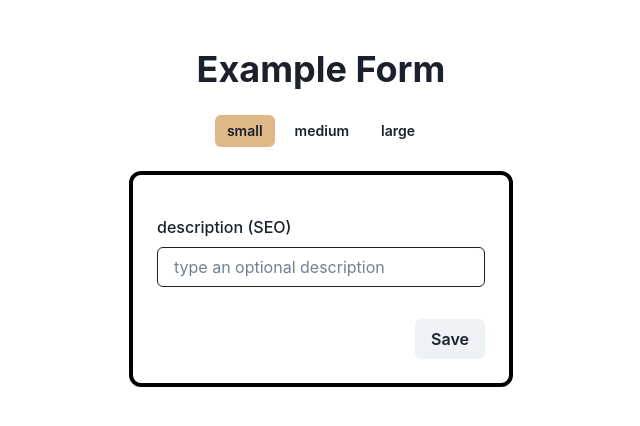
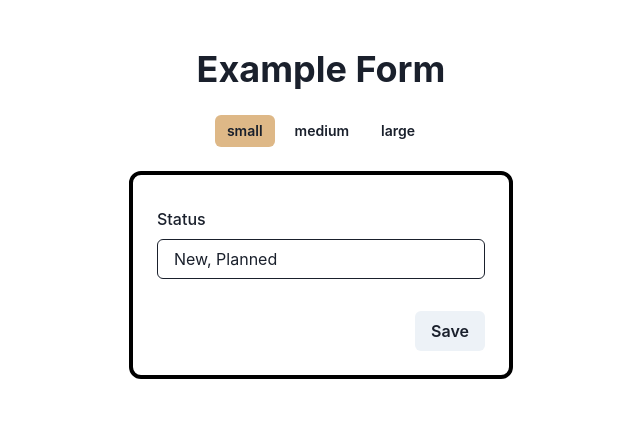
Before and after one commit to juancarloselorriaga/react-formatge, a React (Vite) app: page / in a window 1280 px wide. Shown: the top 426 px of the page, without its empty margins (319-959 px from the left). Built offline with nearby package versions, Linux system fonts and the light colour scheme.

Commit message:
dev: Updates DevForm.tsx

```diff
--- a/src/forms/DevForm.tsx
+++ b/src/forms/DevForm.tsx
@@ -2,10 +2,11 @@ import { StackProps } from '@chakra-ui/react'
 import { FormFieldType, OnFormSubmit } from '../types'
 import React, { FC } from 'react'
 import FormWrapper from '../_layout/FormWrapper'
-import { formValidationRgx } from '../helpers/rgx'
+import MultipleOptionSelectionComponent from '../_components/OptionSelection/MultipleOptionSelectionComponent'
+import { IOption } from '../_components/OptionSelection/OptionSelection'
 
 export type DevFormFields = {
-  description: string
+  selected: IOption[]
 }
 
 interface DevFormComponentProps extends StackProps {
@@ -18,33 +19,45 @@ interface DevFormComponentProps extends StackProps {
 const DevFormComponent: FC<DevFormComponentProps> = ( { data, buttonLabel, onFormSubmit, ...props } ) => {
 
   const inputFields: FormFieldType<DevFormFields>[] = [
-{
-      name: 'description',
-      componentType: 'input',
-      label: 'description (SEO)',
-      placeholder: 'type an optional description',
-      initialValue: '',
+    {
+      name: 'selected',
+      componentType: 'component',
+      label: 'Status',
+      initialValue: [ { label: 'New', value: 'NEW' }, { label: 'Planned', value: 'PLANNED' } ],
       validation: {
         required: false,
-        validator: {
-          regEx: formValidationRgx.limitChars( 0, 10 ),
-          error: 'The character limit is 250'
-        }
-      }
+      },
+      component: (
+        <MultipleOptionSelectionComponent
+          items={
+            [
+              { label: 'New', value: 'NEW' },
+              { label: 'Planned', value: 'PLANNED' },
+              { label: 'Started', value: 'STARTED' },
+              { label: 'Done', value: 'DONE' },
+              { label: 'New1', value: 'NEW1' },
+              { label: 'Planned1', value: 'PLANNED1' },
+              { label: 'Started1', value: 'STARTED1' },
+              { label: 'Done1', value: 'DONE1' },
+              { label: 'New2', value: 'NEW2' },
+              { label: 'Planned2', value: 'PLANNED2' },
+              { label: 'Started2', value: 'STARTED2' },
+              { label: 'Done2', value: 'DONE2' },
+
+            ] }
+        />
+      ),
     },
   ]
 
   const handleOnFormSubmit = async ( updatedData: Partial<DevFormFields> ) => {
     if ( !onFormSubmit ) return
     await onFormSubmit( updatedData )
-    console.log( updatedData )
   }
 
   return (
     <FormWrapper<DevFormFields>
       onSubmitCb={ handleOnFormSubmit }
-      followInitialState
-      onUpdate={ ( data: any ) => console.log( data ) }
       { ...{ inputFields } }
       { ...props }
     />
```
